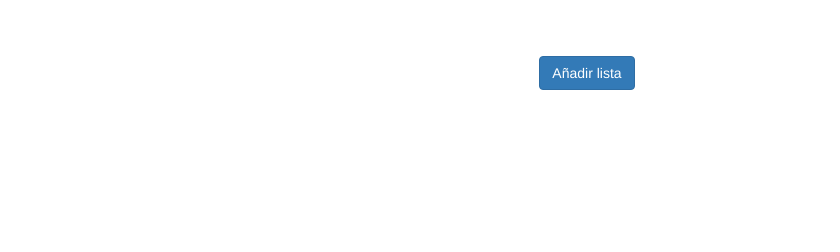
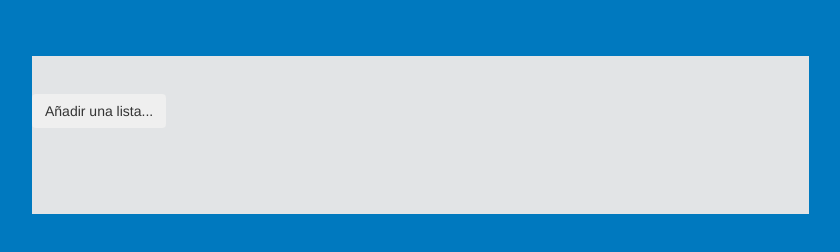
Before and after one commit to kareneos/40_Eventos, a plain HTML site: page Trello/index.html in a window 1280 px wide. Shown: the whole page, without its empty margins (53-893 px from the left). Drawn offline with nearby package versions, Linux system fonts and the light colour scheme.

Commit message:
version 0.0.4

```diff
--- a/Trello/css/main.css
+++ b/Trello/css/main.css
@@ -1,3 +1,12 @@
 input{
     width: 80%;
 }
+body{
+    background-color: #0079BF;
+}
+.bg-gray{
+    background-color: #E2E4E6;
+}
+#tarjetas{
+    width: 70%;
+}
--- a/Trello/index.html
+++ b/Trello/index.html
@@ -14,9 +14,11 @@
 	<body>
         <div class="container">
             <div class="col-xs-12 col-sm-12 col-md-12 col-lg-12">
-                <button type="button" class="btn btn-primary center-block mt-5" onclick="muestraInput()">Añadir lista</button>
-                <div class="mt-5" id="anadeLista"></div>
-                <div class="mt-5" id="titulo"></div>
+                <div class="bg-gray mt-5" id="tarjetas">
+                    <button type="button" class="btn mt-5" onclick="muestraInput()" id="boton1">Añadir una lista...</button>
+                    <div class="mt-5" id="anadeLista"></div>
+                    <div class="mt-5 pd-3" id="titulo"></div>
+                </div>
             </div>
         </div>
       <!--BOOTSTRAP-->
--- a/Trello/js/main.js
+++ b/Trello/js/main.js
@@ -3,6 +3,7 @@ function muestraInput(){
     var input = document.createElement("input");
     input.setAttribute("placeholder","Ingrese nombre de la lista");
     input.setAttribute("id","inputTituloLista");
+    input.setAttribute("class", "mt-5 ml-3");
     //crear botón2
     var boton2 = document.createElement("button");
     boton2.setAttribute("class","btn btn-primary btn-sm");
@@ -14,26 +15,35 @@ function muestraInput(){
     var boton1 = document.getElementById("anadeLista");
     boton1.appendChild(input);
     boton1.appendChild(boton2);
+    input.focus();
     //crear título al dar click en guardar
     boton2.onclick = function(){
         if (input.value.length == 0){
             alert("Ingrese nombre de la lista");
         }else{
+            //ocultar ingrese nombre de la lista
+            boton1.style.display="none";
             //crea elemento
-            var h2 = document.createElement("h2");
+            var div = document.createElement("div");
             var textoTitulo = input.value;
             var titulo = document.createTextNode(textoTitulo);
-            h2.appendChild(titulo);
+            div.appendChild(titulo);
             var titulo1 = document.getElementById("titulo");
-            titulo1.appendChild(h2);
+            titulo1.appendChild(div);
            //Deja input en blanco
             document.getElementById("inputTituloLista").value = "";
             //Botón añadir una tarjeta
             var anadirTarjeta = document.createElement("button");
-            anadirTarjeta.setAttribute("class","btn btn-success btn-sm")
-            var textoBotonTarjeta = document.createTextNode("Añadir una tarjeta");
+            anadirTarjeta.setAttribute("class","btn btn-success btn-sm");
+            var textoBotonTarjeta = document.createTextNode("Añadir una tarjeta...");
             anadirTarjeta.appendChild(textoBotonTarjeta);
             titulo1.appendChild(anadirTarjeta);
+            //Textarea
+            anadirTarjeta.onclick = function(){
+                var textArea = document.createElement("textarea");
+                div.appendChild(textArea);
+                textArea.focus();
+            }
         }
     }
 }
```
